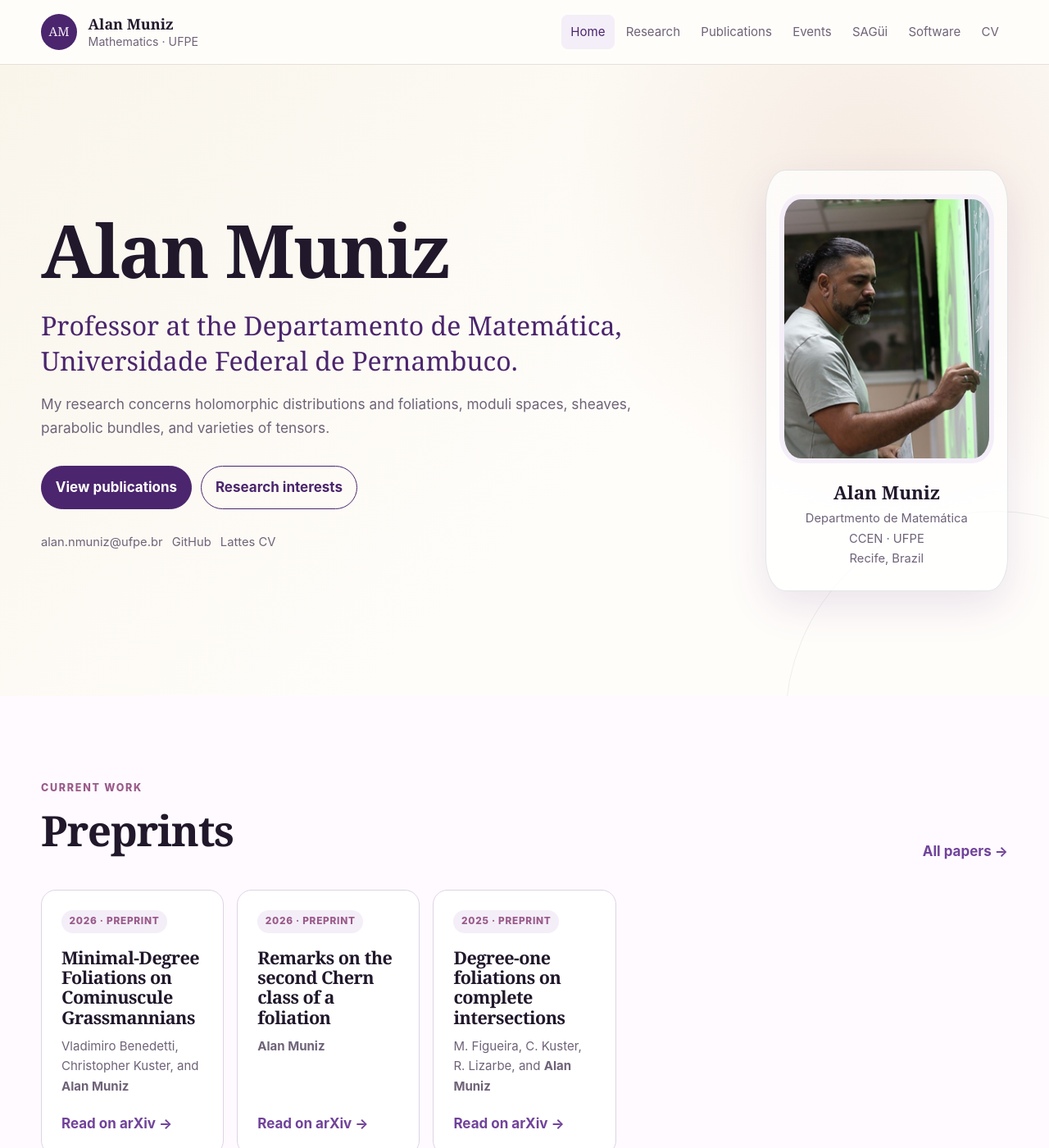
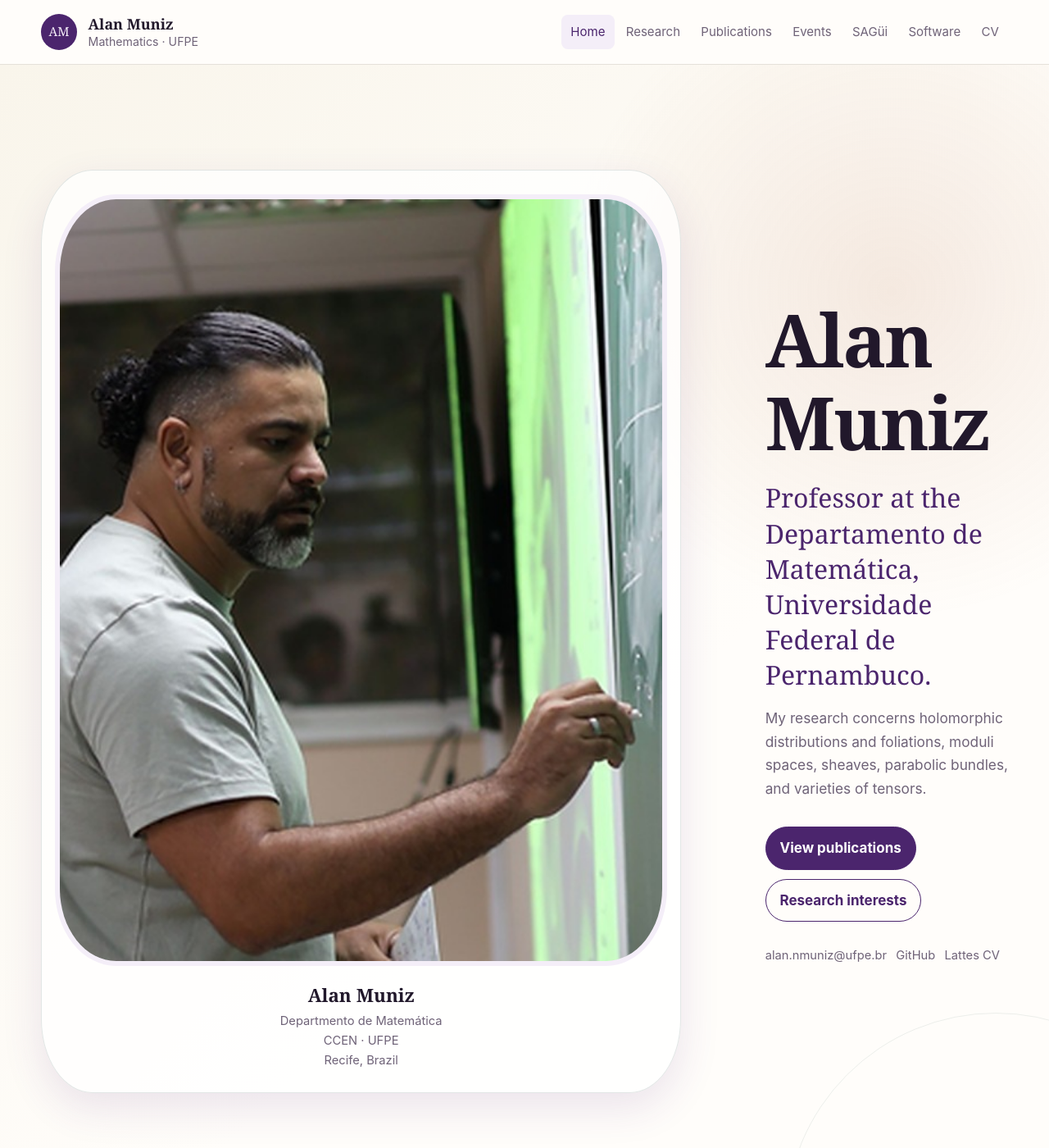
Before and after one commit to alannmuniz/alannmuniz.github.io, a Jekyll site: the page built from index.md, in a window 1280 px wide and 1400 px high. Shown: the whole window at 82% size. Built offline with Jekyll 4.4.1, drawn with Linux system fonts in a browser that asks for light colours.

Commit message:
Update home.html

```diff
--- a/_layouts/home.html
+++ b/_layouts/home.html
@@ -3,6 +3,15 @@ layout: default
 ---
 <section class="hero">
   <div class="shell hero-grid">
+     <aside class="profile-card">
+      <img src="{{ '/assets/images/home-profile.jpg' | relative_url }}" alt="Portrait of Alan Muniz">
+      <div>
+        <strong>Alan Muniz</strong>
+        <span>Departmento de Matemática</span>
+        <span>CCEN · UFPE</span>
+        <span>Recife, Brazil</span>
+      </div>
+    </aside>
     <div class="hero-copy">
       <!--<p class="eyebrow">Algebraic and complex geometry</p>-->
       <h1>Alan Muniz</h1>
@@ -21,16 +30,6 @@ layout: default
         <a href="{{ site.lattes_url }}">Lattes CV</a>
       </div>
     </div>
-
-    <aside class="profile-card">
-      <img src="{{ '/assets/images/home-profile.jpg' | relative_url }}" alt="Portrait of Alan Muniz">
-      <div>
-        <strong>Alan Muniz</strong>
-        <span>Departmento de Matemática</span>
-        <span>CCEN · UFPE</span>
-        <span>Recife, Brazil</span>
-      </div>
-    </aside>
   </div>
 </section>
 
```
